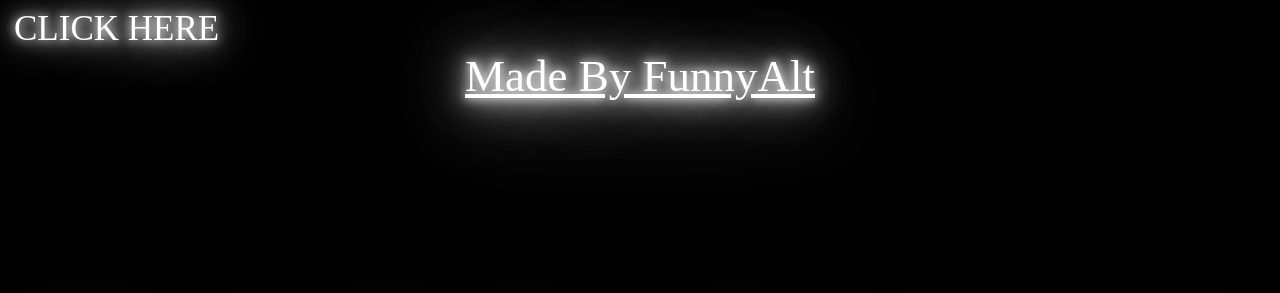
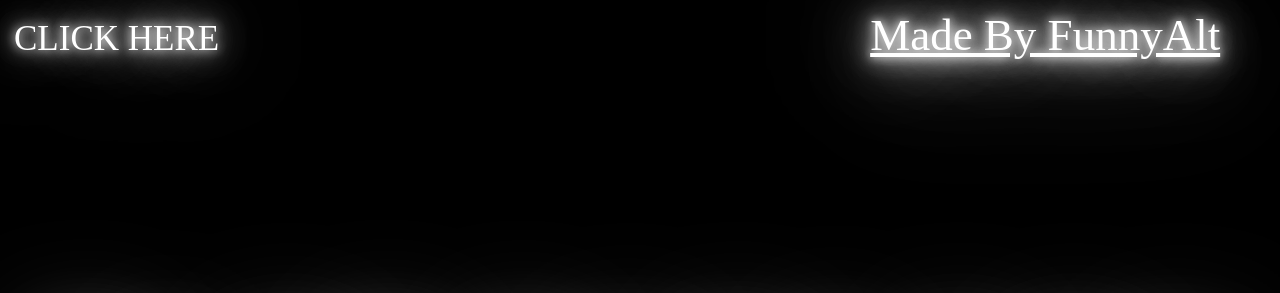
Before and after one commit to ad4z/blobrunsyou, a plain HTML site: page blobrunsyou.html in a window 1280 px wide. Shown: the top 293 px of the page. Drawn offline with Linux system fonts and the light colour scheme; a web font is replaced by a local one.

Commit message:
Update blobrunsyou.html

```diff
--- a/blobrunsyou.html
+++ b/blobrunsyou.html
@@ -59,17 +59,26 @@
             }
 
             .discord {
+                background-color: none;
+                border: none;
+                background: none;
+                text-align: center;
+                margin-left: 635px;
                 color: white;
                 font-family: ZombieHolocaust;
                 font-size: 45px;
                 text-align: center;
-                margin-top: 0px;
-                margin-bottom: 0px;
                 text-shadow: 0 0 10px #fff,
                              0 0 20px #fff,
                              0 0 40px #fff,
                              0 0 80px #fff,
                              0 0 120px #fff;
+                transition: font-size 0.5s;
+            }
+
+            .discord:hover {
+                font-size: 55px;
+                transition: font-size 0.5s;
             }
 
             .button1 {
@@ -83,10 +92,18 @@
                              0 0 40px #fff,
                              0 0 80px #fff,
                              0 0 120px #fff;
+                transition: font-size 0.5s;
             }
 
             .button1:hover {
                 cursor: pointer;
+                font-size: 45px;
+                text-shadow: 0 0 20px #fff,
+                             0 0 40px #fff,
+                             0 0 80px #fff,
+                             0 0 120px #fff,
+                             0 0 160px #fff;
+                transition: font-size 0.5s;
             }
 
         </style>
@@ -101,9 +118,9 @@
             CLICK HERE
         </button>
 
-        <p class="discord">
+        <button class="discord">
             <u>Made By FunnyAlt</u>
-        </p>
+        </button>
 
         <p class="text">
             BLOB RUNS YOU
```
